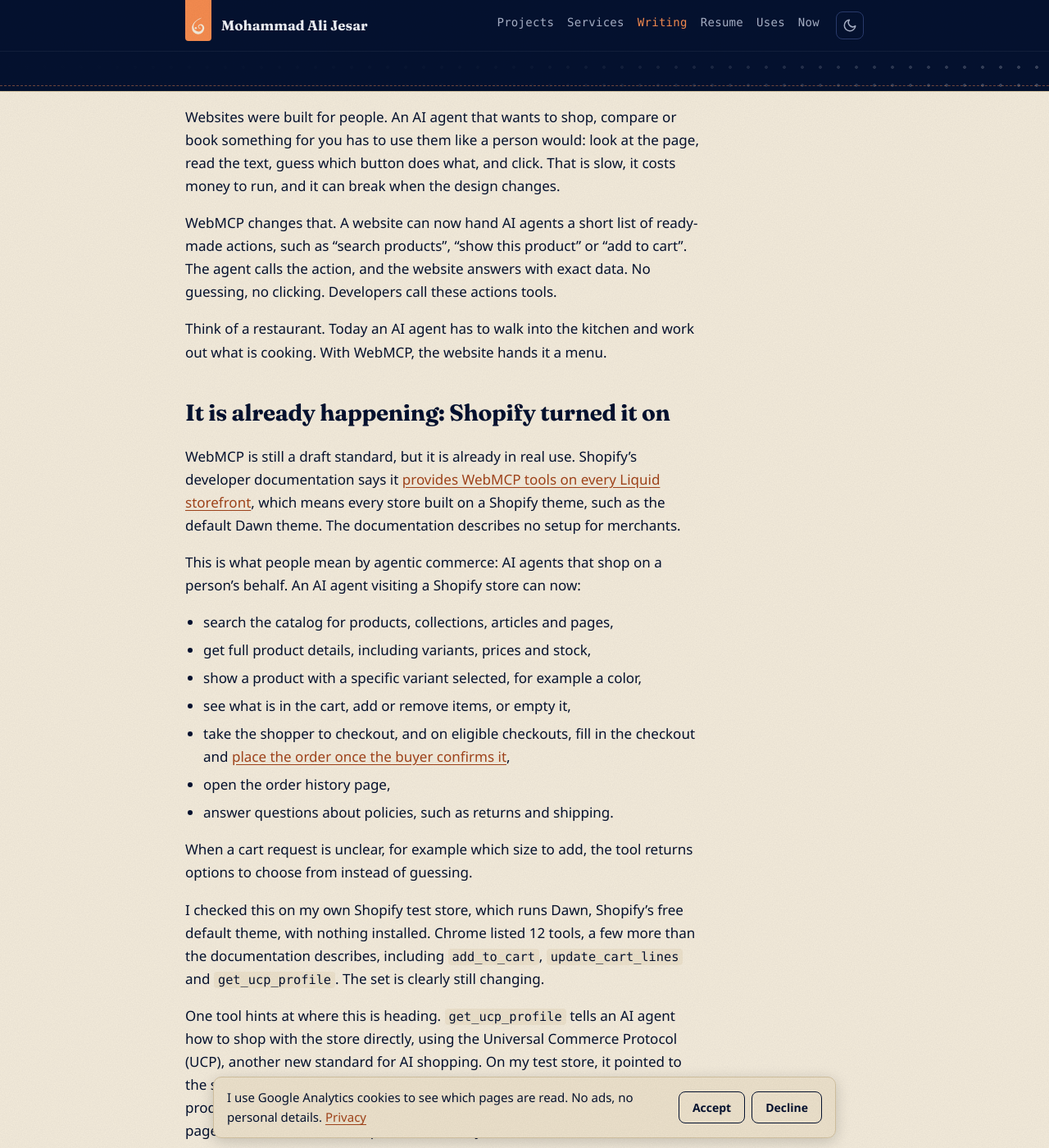
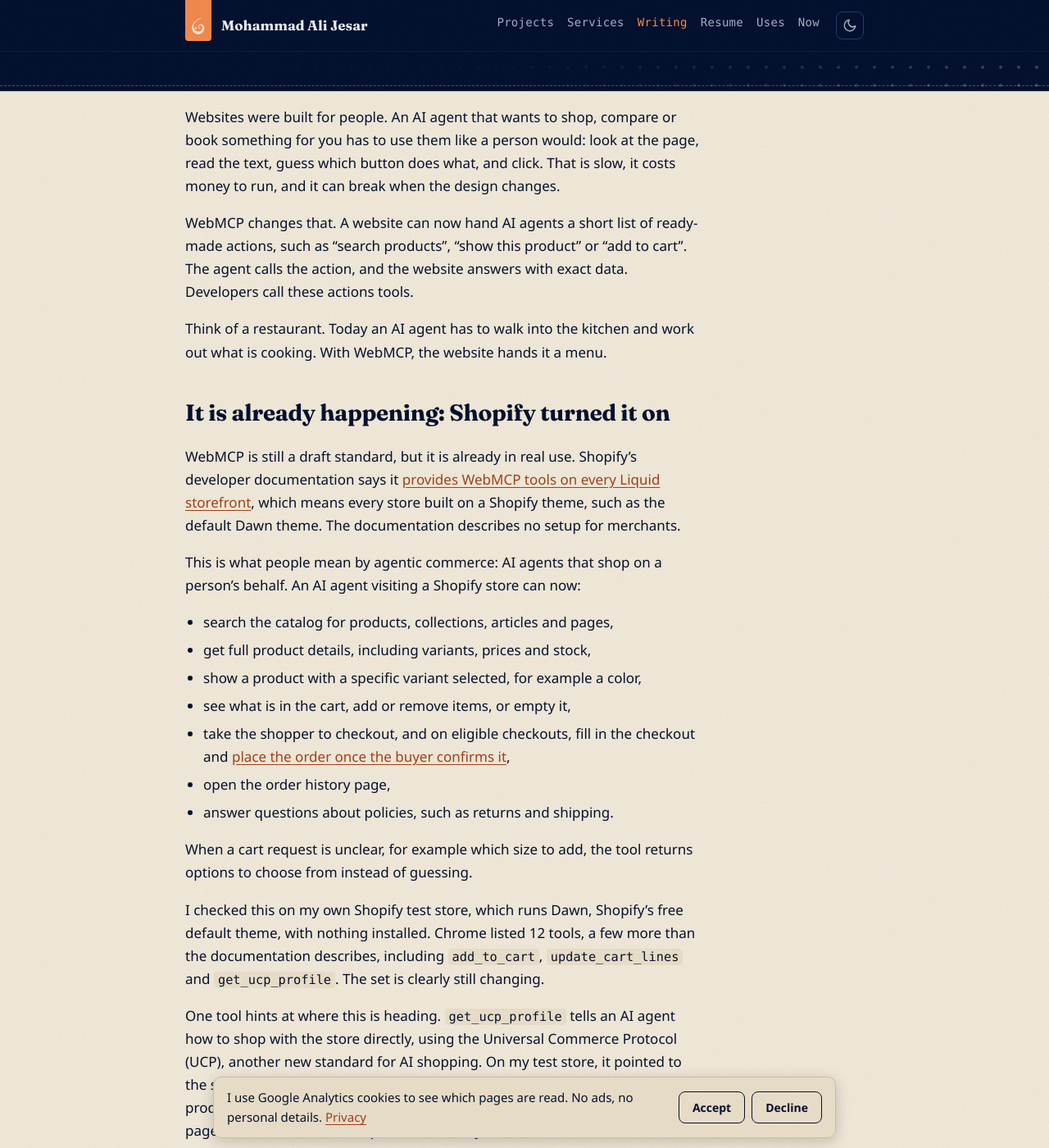
Before and after one commit to mjesar/mjesar.github.io, a Jekyll site: the page built from _posts/2026-10-17-what-is-webmcp.md, in a window 1280 px wide and 1400 px high, scrolled down 277 px. Shown: the whole window at 82% size. Built offline with Jekyll 4.4.1, drawn with Linux system fonts in a browser that asks for light colours; some of the changed text lies outside the part shown.

Commit message:
remove ai-sounding lines from the three posts

```diff
--- a/_posts/2026-10-17-what-is-webmcp.md
+++ b/_posts/2026-10-17-what-is-webmcp.md
@@ -26,7 +26,7 @@
 ---
 Websites were built for people. An AI agent that wants to shop, compare or book something for you has to use them like a person would: look at the page, read the text, guess which button does what, and click. That is slow, it costs money to run, and it can break when the design changes.
 
-WebMCP changes that. A website can now hand AI agents a short list of ready-made actions, such as "search products", "show this product" or "add to cart". The agent calls the action, and the website answers with exact data. No guessing, no clicking. Developers call these actions tools.
+WebMCP changes that. A website can now hand AI agents a short list of ready-made actions, such as "search products", "show this product" or "add to cart". The agent calls the action, and the website answers with exact data. Developers call these actions tools.
 
 Think of a restaurant. Today an AI agent has to walk into the kitchen and work out what is cooking. With WebMCP, the website hands it a menu.
 
```
Also changed, not shown: other parts of _posts/2026-10-17-what-is-webmcp.md (+1 -1 lines), _posts/2026-10-15-should-i-block-gptbot-in-robots-txt.md (+1 -1 lines), _posts/2026-10-15-why-shopify-products-do-not-show-up-in-chatgpt.md (+1 -1 lines).
